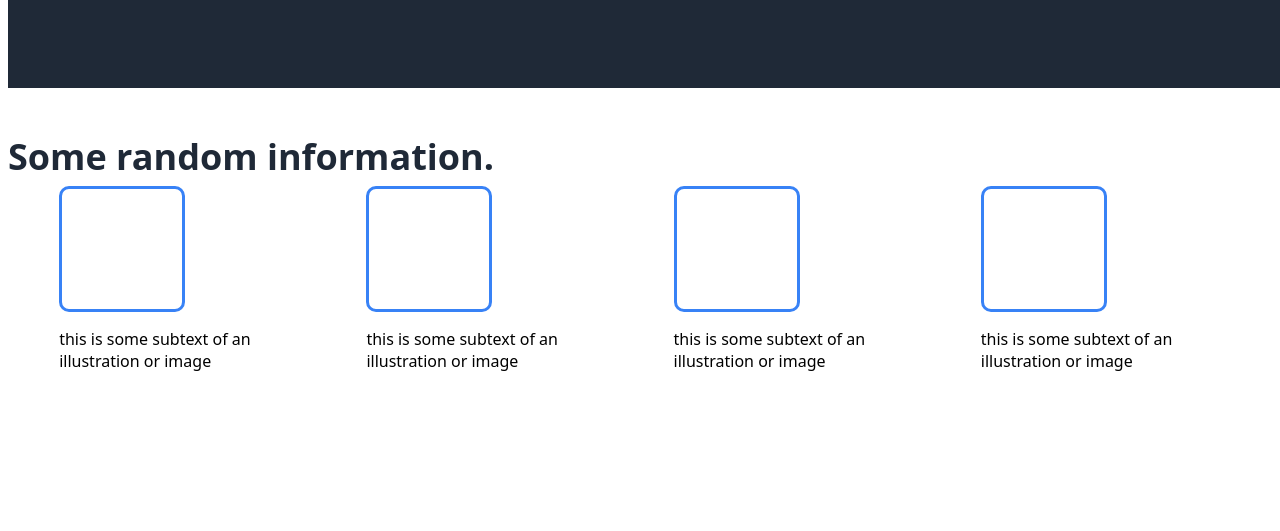
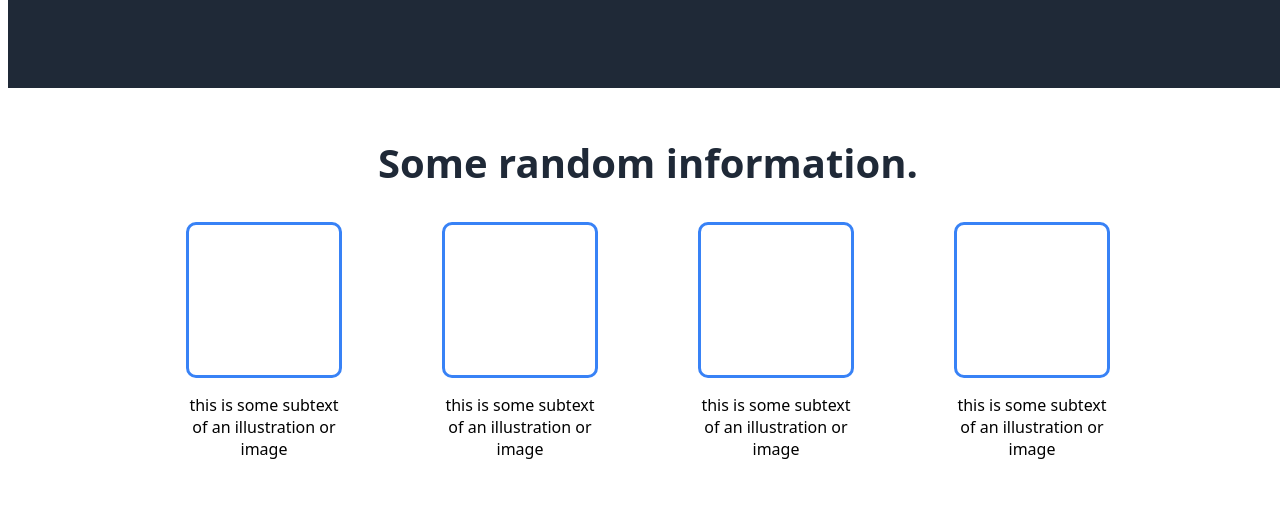
Before and after one commit to alexdumitruu/odin-landing-page, a plain HTML site: page index.html in a window 1280 px wide. Shown: the part 527-1058 px from the top of the page. Before the commit the page ends 915 px from the top, so only its background shows below. Drawn offline with Linux system fonts and the light colour scheme.

Commit message:
finished second section

```diff
--- a/index.html
+++ b/index.html
@@ -50,8 +50,8 @@
     </div>
     <div class="second-section-wrapper">
         <div class="second-section">
-            <div>
-                <h1 class="second-section-header">Some random information.</h1>
+            <div class="second-section-header">
+                <h1 class="second-section-header-text">Some random information.</h1>
             </div>
             <div class="main-part">
                 <div class="square-and-text">
--- a/styles.css
+++ b/styles.css
@@ -111,37 +111,44 @@ body {
     display: flex;
     flex-direction: column;
     justify-content: space-around;
+    align-items: center;
     margin-top: 20px;
+    margin-bottom: 100px;
 }
 
 .second-section-header {
-    font-size: 36px;
-    font-weight: bold;
+    font-size: 20px;
+    font-weight: 900;
     margin-bottom: 5px;
     color: #1F2937;
 }
 
 .main-part {
     display: flex;
-    justify-content: space-evenly;
+    justify-content: space-around;
+    align-items: center;
+    gap: 100px;
 }
 
 .square-and-text {
     display: flex;
     flex-direction: column;
     justify-content: space-between;
+    align-items: center;
     width:20%;
 }
 
 .square {
-    height: 120px;
-    width: 120px;
+    height: 150px;
+    width: 150px;
     border: 3px solid #3882F6;
     border-radius: 10px;
 }
 
 .text {
-
+    text-align: center;
+    height: 150px;
+    width: 150px;
 }
 
 /*THIRD SECTION*/
```
